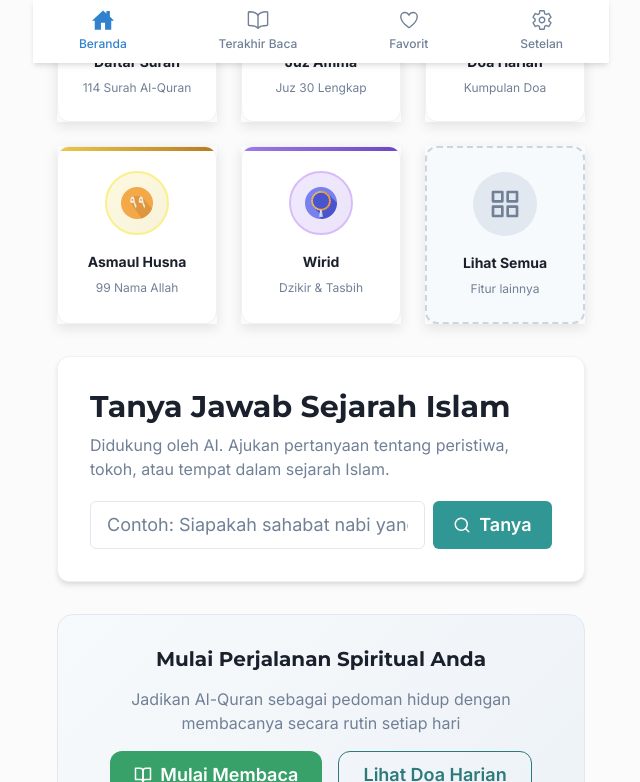
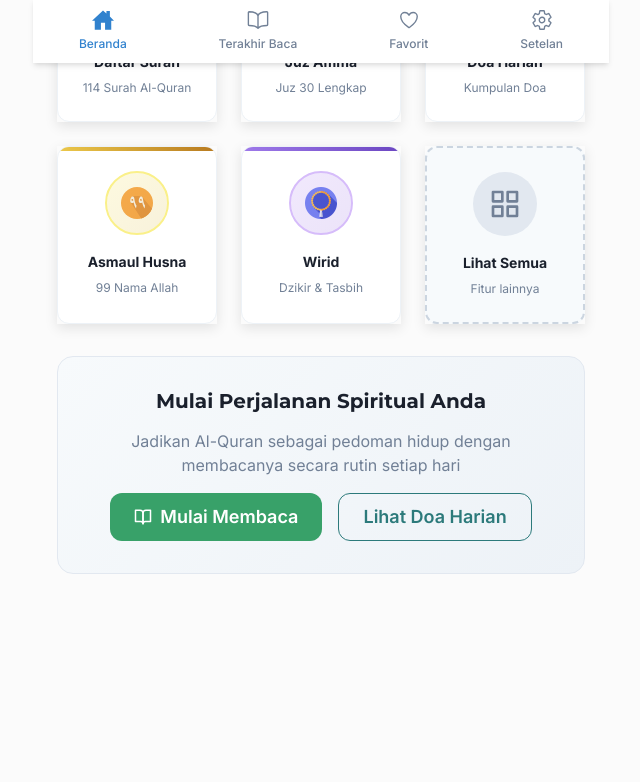
Before and after one commit to Satriarizkirr/Al-Qur-an-Digital, a Next.js app: page / in a window 1280 px wide. Shown: the part 737-1519 px from the top of the page, without its empty margins (319-959 px from the left). After the commit the page ends 1455 px from the top, so only its background shows below. Built offline with nearby package versions, Linux system fonts and the light colour scheme.

Commit message:
Revert "update lagi"
This reverts commit 30d6f9eaaa14a7a8b977668ced497aec9f0b7d59.

```diff
--- a/components/SejarahIslamSearch.js
+++ /dev/null
@@ -1,112 +0,0 @@
-// file: components/SejarahIslamSearch.js
-
-import { useState } from 'react';
-import {
-  Box,
-  Input,
-  Button,
-  Text,
-  VStack,
-  Heading,
-  Spinner,
-  HStack,
-  useColorMode,
-  Icon,
-} from '@chakra-ui/react';
-import { FiSearch } from 'react-icons/fi';
-
-export default function SejarahIslamSearch() {
-  const [query, setQuery] = useState('');
-  const [answer, setAnswer] = useState('');
-  const [loading, setLoading] = useState(false);
-  const [error, setError] = useState('');
-  const { colorMode } = useColorMode();
-
-  const handleSearch = async () => {
-    if (!query) return;
-
-    setLoading(true);
-    setAnswer('');
-    setError('');
-
-    try {
-      const response = await fetch('/api/search-history', {
-        method: 'POST',
-        headers: {
-          'Content-Type': 'application/json',
-        },
-        body: JSON.stringify({ query }),
-      });
-
-      const data = await response.json();
-
-      if (!response.ok) {
-        throw new Error(data.error || 'Terjadi kesalahan');
-      }
-
-      setAnswer(data.answer);
-    } catch (err) {
-      setError(err.message);
-    } finally {
-      setLoading(false);
-    }
-  };
-
-  return (
-    <Box
-      bg={colorMode === "dark" ? "gray.800" : "white"}
-      borderRadius="xl"
-      p={{ base: 6, md: 8 }}
-      boxShadow="md"
-      border="1px solid"
-      borderColor={colorMode === "dark" ? "gray.700" : "gray.100"}
-    >
-      <VStack spacing={5} align="stretch">
-        <VStack align="start">
-          <Heading as="h3" size="lg">Tanya Jawab Sejarah Islam</Heading>
-          <Text color="gray.500">
-            Didukung oleh AI. Ajukan pertanyaan tentang peristiwa, tokoh, atau tempat dalam sejarah Islam.
-          </Text>
-        </VStack>
-
-        <HStack>
-          <Input
-            value={query}
-            onChange={(e) => setQuery(e.target.value)}
-            placeholder="Contoh: Siapakah sahabat nabi yang pertama masuk Islam?"
-            onKeyPress={(e) => e.key === 'Enter' && handleSearch()}
-            size="lg"
-            focusBorderColor="teal.500"
-          />
-          <Button
-            onClick={handleSearch}
-            isLoading={loading}
-            colorScheme="teal"
-            size="lg"
-            px={8}
-            leftIcon={<FiSearch />}
-          >
-            Tanya
-          </Button>
-        </HStack>
-
-        {loading && <Spinner alignSelf="center" color="teal.500" />}
-
-        {error && <Text color="red.500">Error: {error}</Text>}
-
-        {answer && (
-          <Box
-            p={5}
-            mt={4}
-            bg={colorMode === "dark" ? "gray.700" : "gray.50"}
-            borderRadius="md"
-            border="1px solid"
-            borderColor={colorMode === "dark" ? "gray.600" : "gray.200"}
-          >
-            <Text whiteSpace="pre-wrap">{answer}</Text>
-          </Box>
-        )}
-      </VStack>
-    </Box>
-  );
-}
--- a/package.json
+++ b/package.json
@@ -12,10 +12,8 @@
     "@chakra-ui/react": "^2.8.2",
     "@emotion/react": "^11.14.0",
     "@emotion/styled": "^11.14.1",
-    "@huggingface/inference": "^4.7.1",
     "framer-motion": "^6.5.1",
     "next": "^15.5.0",
-    "openai": "^5.15.0",
     "react": "^18.3.1",
     "react-dom": "^18.3.1",
     "react-icons": "^4.12.0",
--- a/pages/api/search-history.js
+++ /dev/null
@@ -1,43 +0,0 @@
-// file: pages/api/search-history.js
-
-import { HfInference } from '@huggingface/inference';
-
-// Inisialisasi dengan API Token dari .env.local
-const hf = new HfInference(process.env.HUGGINGFACE_TOKEN);
-
-export default async function handler(req, res) {
-  if (req.method !== 'POST') {
-    return res.status(405).json({ error: 'Method not allowed' });
-  }
-
-  const { query } = req.body;
-
-  if (!query) {
-    return res.status(400).json({ error: 'Query is required' });
-  }
-
-  try {
-    const result = await hf.chatCompletion({
-      model: "mistralai/Mixtral-8x7B-Instruct-v0.1",
-      messages: [
-        {
-          role: "system",
-          // PERUBAHAN DI SINI: Tambahkan perintah untuk menjawab dalam Bahasa Indonesia
-          content: "Anda adalah seorang ahli sejarah Islam dan Hukum Islam yang akurat dan terpercaya. Jawab pertanyaan hanya jika berkaitan dengan sejarah Islam. Jika tidak, tolak dengan sopan. Selalu jawab dalam Bahasa Indonesia."
-        },
-        {
-          role: "user",
-          content: query,
-        }
-      ],
-      max_tokens: 500,
-    });
-
-    const answer = result.choices[0].message.content;
-    res.status(200).json({ answer: answer });
-
-  } catch (error) {
-    console.error("Error calling Hugging Face API:", error);
-    res.status(500).json({ error: "Gagal berkomunikasi dengan AI" });
-  }
-}
--- a/pages/index.js
+++ b/pages/index.js
@@ -19,21 +19,20 @@ import {
   HStack,
   Icon,
 } from "@chakra-ui/react";
-import { motion } from "framer-motion";
+import { motion, AnimatePresence } from "framer-motion";
 import { FiClock, FiBookOpen, FiStar, FiGrid } from "react-icons/fi";
 import PageHeader from "@/components/PageHeader";
 import { useLastReadStore } from "stores/LastRead";
 import { menuList } from "../data/menuList";
 
-// Import Swiper untuk Carousel
+// DITAMBAHKAN: Import Swiper untuk Carousel
 import { Swiper, SwiperSlide } from 'swiper/react';
+// PERBAIKAN: Hapus 'Navigation' dari sini
 import { Autoplay, EffectFade, Pagination } from 'swiper/modules';
 import 'swiper/css';
 import 'swiper/css/effect-fade';
 import 'swiper/css/pagination';
-
-// PENAMBAHAN: Import komponen pencarian AI yang sudah kita buat
-import SejarahIslamSearch from '../components/SejarahIslamSearch';
+import 'swiper/css/navigation';
 
 const MotionBox = motion(Box);
 const MotionFlex = motion(Flex);
@@ -44,11 +43,14 @@ export default function Home() {
 
   const bannerImages = [
     '/images/banner.jpg',
-    '/images/banner1.jpg',
+    '/images/banner1.jpg', // Pastikan gambar ini ada
+
   ];
 
+  // Ambil hanya 5 item pertama untuk ditampilkan di beranda
   const featuredMenuList = menuList.slice(0, 5);
 
+  // ... (variants animation tidak diubah)
   const containerVariants = {
     hidden: { opacity: 0 },
     visible: {
@@ -95,6 +97,7 @@ export default function Home() {
     <>
       <Head>
         <title>Al-Quran Online Terjemahan dan Tafsir Ayat | Al-Quran Digital</title>
+        {/* ... meta tags ... */}
       </Head>
 
       <PageHeader />
@@ -119,14 +122,18 @@ export default function Home() {
               overflow="hidden"
               boxShadow="xl"
               sx={{
+                // Hapus styling untuk tombol navigasi karena tombolnya dihilangkan
                 '.swiper-pagination-bullet-active': {
                   background: 'white',
                 },
               }}
             >
               <Swiper
+                // PERBAIKAN: Hapus 'Navigation' dari modul
                 modules={[Autoplay, EffectFade, Pagination]}
                 effect="fade"
+                // PERBAIKAN: Hapus properti navigation={true}
+                // navigation={true}
                 pagination={{ clickable: true }}
                 loop={true}
                 autoplay={{
@@ -148,6 +155,7 @@ export default function Home() {
                 ))}
               </Swiper>
 
+              {/* ... (Bagian tulisan di depan tidak diubah) ... */}
               <Box
                 position="absolute"
                 top={0} left={0} right={0} bottom={0}
@@ -215,7 +223,7 @@ export default function Home() {
             </Box>
           </MotionBox>
 
-          {/* Stats Section */}
+          {/* Stats Section (TIDAK DIUBAH) */}
           <MotionBox variants={itemVariants}>
             <HStack
               spacing={{ base: 4, md: 8 }}
@@ -255,7 +263,7 @@ export default function Home() {
             </HStack>
           </MotionBox>
 
-          {/* Menu Section */}
+          {/* PERUBAHAN DI SINI: Enhanced Menu Section dengan Fitur "Lihat Semua" */}
           <MotionBox variants={itemVariants}>
             <VStack w="full" spacing={6}>
               <HStack w="full" justify="space-between" align="center">
@@ -269,11 +277,13 @@ export default function Home() {
                 </VStack>
                 <Icon as={FiStar} color="yellow.400" boxSize="24px" />
               </HStack>
+
               <Grid
                 templateColumns={{ base: "repeat(2, 1fr)", md: "repeat(3, 1fr)" }}
                 gap={6}
                 w="full"
               >
+                {/* Tampilkan 5 menu unggulan */}
                 {featuredMenuList.map((menu, index) => (
                   <MotionBox
                     key={menu.text}
@@ -281,32 +291,77 @@ export default function Home() {
                     initial="rest"
                     whileHover="hover"
                     animate="rest"
+                    custom={index}
+                    layout
                   >
-                    <Link as={NextLink} href={menu.href} _hover={{ textDecoration: "none" }} h="full">
+                    <Link
+                      as={NextLink}
+                      href={menu.href}
+                      _hover={{ textDecoration: "none" }}
+                      h="full"
+                    >
                       <VStack
-                        spacing={4} p={6}
+                        spacing={4}
+                        p={6}
                         bg={colorMode === "dark" ? "gray.800" : "white"}
-                        borderRadius="xl" h="full" position="relative"
-                        overflow="hidden" border="1px solid"
+                        borderRadius="xl"
+                        h="full"
+                        position="relative"
+                        overflow="hidden"
+                        border="1px solid"
                         borderColor={colorMode === "dark" ? "gray.700" : "gray.100"}
                         transition="all 0.3s ease"
                       >
-                        <Box position="absolute" top={0} left={0} right={0} h="4px" bgGradient={menu.gradient} />
+                        <Box
+                          position="absolute"
+                          top={0}
+                          left={0}
+                          right={0}
+                          h="4px"
+                          bgGradient={menu.gradient}
+                        />
                         <Circle
                           size="64px"
-                          bg={colorMode === "dark" ? `${menu.colorScheme}.900` : `${menu.colorScheme}.50`}
+                          bg={
+                            colorMode === "dark"
+                              ? `${menu.colorScheme}.900`
+                              : `${menu.colorScheme}.50`
+                          }
                           border="2px solid"
-                          borderColor={colorMode === "dark" ? `${menu.colorScheme}.700` : `${menu.colorScheme}.200`}
-                          position="relative" overflow="hidden"
+                          borderColor={
+                            colorMode === "dark"
+                              ? `${menu.colorScheme}.700`
+                              : `${menu.colorScheme}.200`
+                          }
+                          position="relative"
+                          overflow="hidden"
                         >
-                          <Box position="absolute" top={0} left={0} right={0} bottom={0} bgGradient={`linear(135deg, ${menu.colorScheme}.400, ${menu.colorScheme}.600)`} opacity={0.1} />
-                          <Image src={menu.icon} width={32} height={32} alt={menu.text} />
+                          <Box
+                            position="absolute"
+                            top={0} left={0} right={0} bottom={0}
+                            bgGradient={`linear(135deg, ${menu.colorScheme}.400, ${menu.colorScheme}.600)`}
+                            opacity={0.1}
+                          />
+                          <Image
+                            src={menu.icon}
+                            width={32}
+                            height={32}
+                            alt={menu.text}
+                          />
                         </Circle>
                         <VStack spacing={2} textAlign="center">
-                          <Text fontSize="sm" fontWeight="bold" color={colorMode === "dark" ? "white" : "gray.800"}>
+                          <Text
+                            fontSize="sm"
+                            fontWeight="bold"
+                            color={colorMode === "dark" ? "white" : "gray.800"}
+                          >
                             {menu.text}
                           </Text>
-                          <Text fontSize="xs" color="gray.500" lineHeight="1.4">
+                          <Text
+                            fontSize="xs"
+                            color="gray.500"
+                            lineHeight="1.4"
+                          >
                             {menu.description}
                           </Text>
                         </VStack>
@@ -314,25 +369,52 @@ export default function Home() {
                     </Link>
                   </MotionBox>
                 ))}
-                <MotionBox variants={cardVariants} initial="rest" whileHover="hover" animate="rest">
-                  <Link as={NextLink} href="/menu" _hover={{ textDecoration: "none" }} h="full">
+
+                {/* Kartu "Lihat Semua" */}
+                <MotionBox
+                  variants={cardVariants}
+                  initial="rest"
+                  whileHover="hover"
+                  animate="rest"
+                  layout
+                >
+                  <Link
+                    as={NextLink}
+                    href="/menu" // Arahkan ke halaman semua menu
+                    _hover={{ textDecoration: "none" }}
+                    h="full"
+                  >
                     <VStack
-                      spacing={4} p={6}
+                      spacing={4}
+                      p={6}
                       bg={colorMode === "dark" ? "gray.800" : "gray.50"}
-                      borderRadius="xl" h="full" justifyContent="center"
+                      borderRadius="xl"
+                      h="full"
+                      justifyContent="center"
                       border="2px dashed"
                       borderColor={colorMode === "dark" ? "gray.600" : "gray.300"}
                       transition="all 0.3s ease"
                       _hover={{ borderColor: "teal.400" }}
                     >
-                      <Circle size="64px" bg={colorMode === "dark" ? "gray.700" : "gray.200"}>
+                      <Circle
+                        size="64px"
+                        bg={colorMode === "dark" ? "gray.700" : "gray.200"}
+                      >
                         <Icon as={FiGrid} boxSize="32px" color="gray.500" />
                       </Circle>
                       <VStack spacing={2} textAlign="center">
-                        <Text fontSize="sm" fontWeight="bold" color={colorMode === "dark" ? "white" : "gray.800"}>
+                        <Text
+                          fontSize="sm"
+                          fontWeight="bold"
+                          color={colorMode === "dark" ? "white" : "gray.800"}
+                        >
                           Lihat Semua
                         </Text>
-                        <Text fontSize="xs" color="gray.500" lineHeight="1.4">
+                        <Text
+                          fontSize="xs"
+                          color="gray.500"
+                          lineHeight="1.4"
+                        >
                           Fitur lainnya
                         </Text>
                       </VStack>
@@ -343,14 +425,7 @@ export default function Home() {
             </VStack>
           </MotionBox>
 
-          {/* ================================================ */}
-          {/* PENAMBAHAN: Bagian Pencarian AI Ditaruh di Sini */}
-          {/* ================================================ */}
-          <MotionBox variants={itemVariants}>
-            <SejarahIslamSearch />
-          </MotionBox>
-
-          {/* Call to Action Section */}
+          {/* Call to Action Section (TIDAK DIUBAH) */}
           <MotionBox variants={itemVariants}>
              <Box
                bg={
```
Also changed, not shown: pages/sejarah.js (deleted, +0 -79 lines), 1 other file (tests, documents, lock files or other folders). Lines whose indentation alone changed are shown as unchanged.
